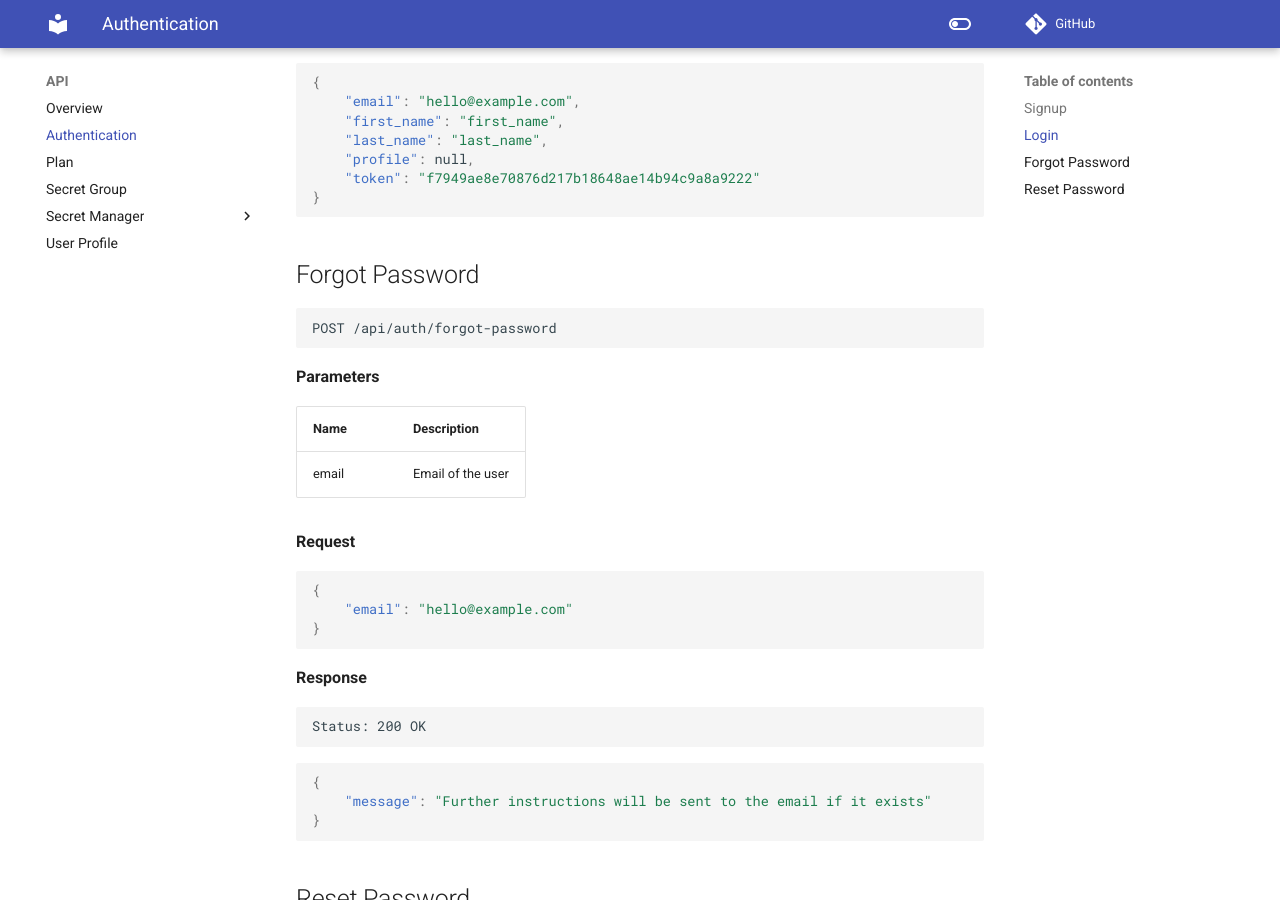
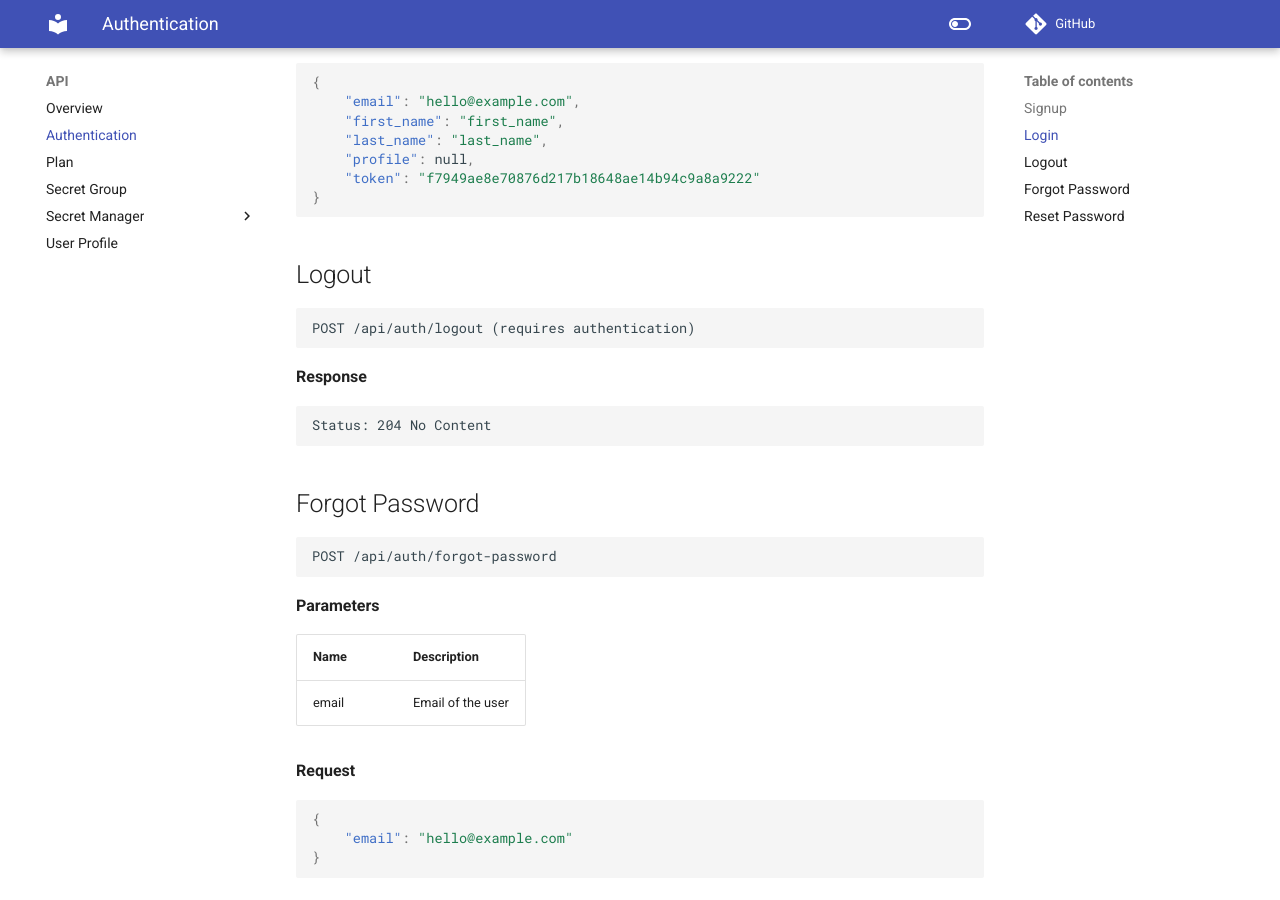
Before and after one commit to purnendukar/PassCave-backend, an MkDocs documentation site: the page built from docs/api/1-auth.md, in a window 1280 px wide and 900 px high, scrolled down 1797 px. Built offline with MkDocs 1.6.1 and Material for MkDocs 9.7.7, drawn with Linux system fonts in a browser that asks for light colours; comment, search, counter and statistics services are not loaded.

Commit message:
feat(doc)t: logout api

````diff
--- a/docs/api/1-auth.md
+++ b/docs/api/1-auth.md
@@ -80,6 +80,18 @@ Status: 200 OK
 ```
 
 
+## Logout
+
+```
+POST /api/auth/logout (requires authentication)
+```
+
+**Response**
+```
+Status: 204 No Content
+```
+
+
 ## Forgot Password
 
 ```
````
Also changed, not shown: docs/releases.md (+1 -0 lines).
